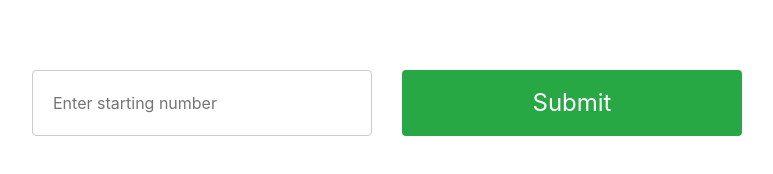
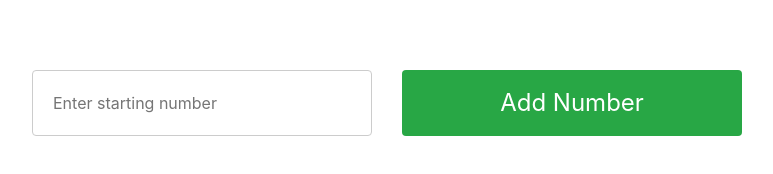
Before and after one commit to Uzair11/expression-evaluator, a React (Create React App) app: page / in a window 1280 px wide. Shown: the part 192-366 px from the top of the page, without its empty margins (253-1026 px from the left). Built offline with nearby package versions, Linux system fonts and the light colour scheme.

Commit message:
button changes

```diff
--- a/src/components/screen1.js
+++ b/src/components/screen1.js
@@ -34,7 +34,7 @@ const Screen1 = ({handleChange}) => {
                                 <div className="col-12 col-sm-12 col-md-12 col-lg-6">
                                     <div>
                                         <input type="submit" className="btn btn-success btn-block"
-                                               onClick={handleSubmit}/>
+                                               onClick={handleSubmit} value="Add Number"/>
                                     </div>
 
                                 </div>
--- a/src/components/screen2.js
+++ b/src/components/screen2.js
@@ -78,7 +78,7 @@ const Screen = ({operand1}) => {
                                 <div className="col-12 col-sm-12 col-md-12 col-lg-4 text-center px-3">
 
 
-                                    <input type="submit" className="btn btn-success btn-block" onClick={handleSubmit}/>
+                                    <input type="submit" className="btn btn-success btn-block" onClick={handleSubmit} value="Add Number"/>
 
                                 </div>
 
```
